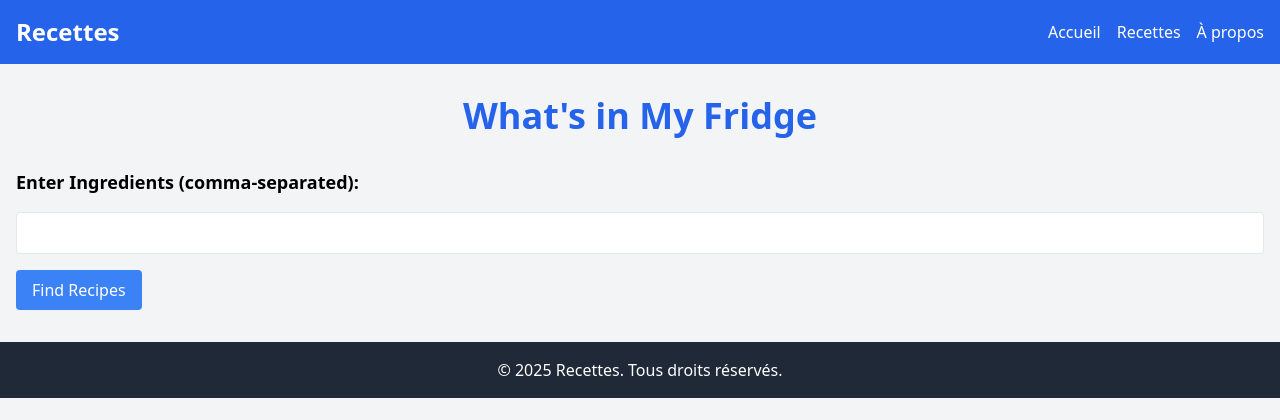
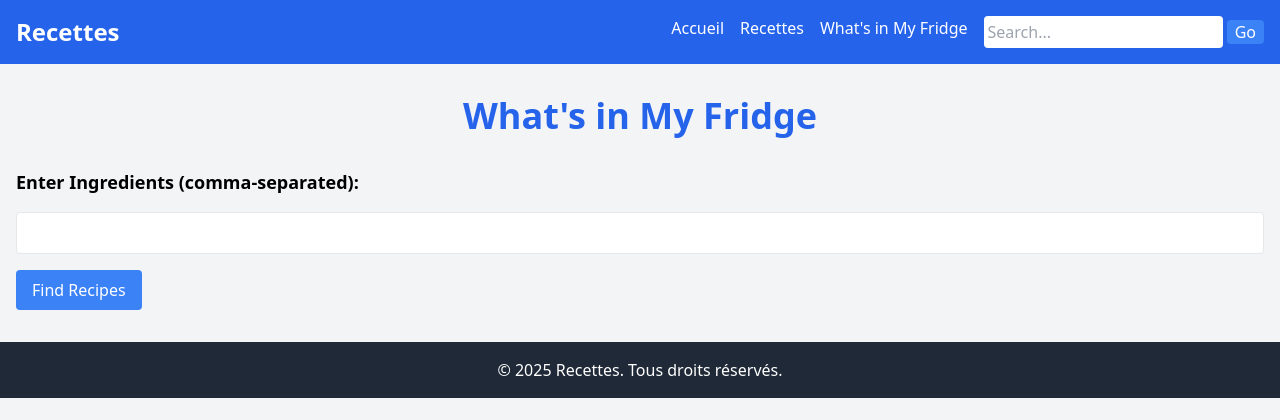
Before and after one commit to hafriaya/Recettes_project, a Django app: page /fridge/ in a window 1280 px wide. Shown: the top 420 px of the page. Run offline with Django 5.2, Linux system fonts and the light colour scheme; some libraries are stand-ins or nearby versions.

Commit message:
edit_base_file

```diff
--- a/backend/base/templates/base.html
+++ b/backend/base/templates/base.html
@@ -16,7 +16,13 @@
                 <ul class="flex space-x-4">
                     <li><a href="/" class="hover:underline">Accueil</a></li>
                     <li><a href="/recettes/" class="hover:underline">Recettes</a></li>
-                    <li><a href="/about/" class="hover:underline">À propos</a></li>
+                    <li><a href="/fridge/" class="hover:underline">What's in My Fridge</a></li>
+                    <li>
+                        <form method="get" action="/search/" class="inline-block">
+                            <input type="text" name="q" placeholder="Search..." class="p-1 rounded">
+                            <button type="submit" class="bg-blue-500 text-white px-2 rounded">Go</button>
+                        </form>
+                    </li>
                 </ul>
             </nav>
         </div>
```
